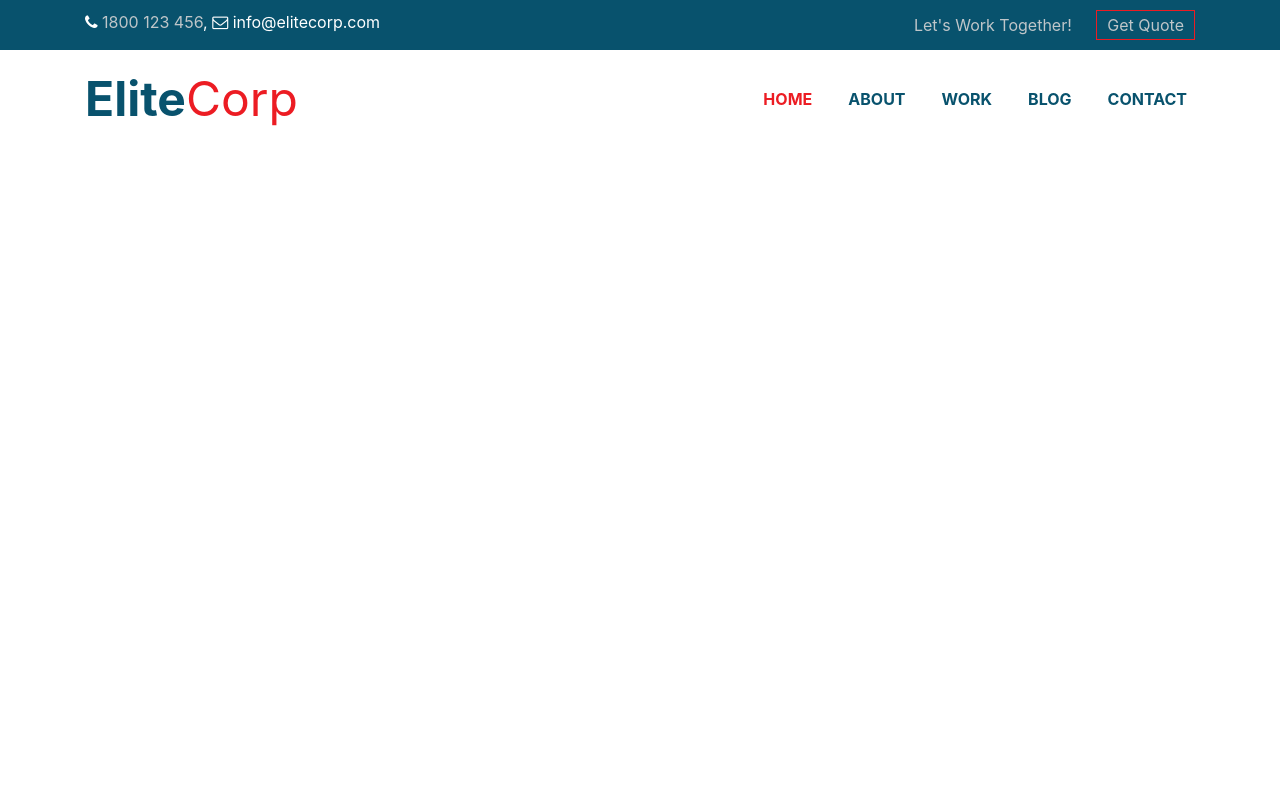
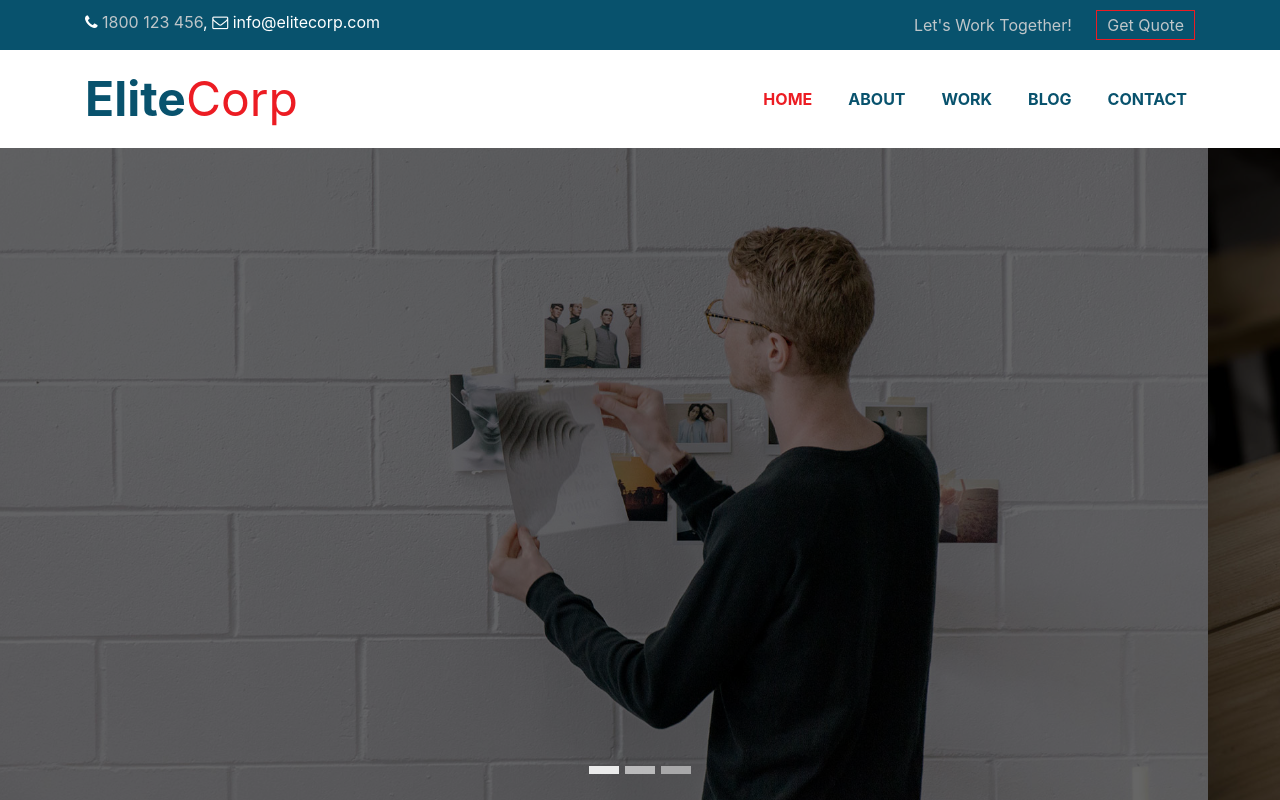
Before and after one commit to itsmar1/EliteCorp, a plain HTML site: page index.html in a window 1280 px wide. Drawn offline with nearby package versions, Linux system fonts and the light colour scheme.

Commit message:
Create Slider, Add Images

```diff
--- a/css/main.css
+++ b/css/main.css
@@ -55,3 +55,47 @@
 }
 
 /* End Navbar */
+
+
+
+/* Start Slider */
+
+.slider {
+    background-color: #DDD;
+}
+
+.slider .carousel-item {
+    -webkit-background-size: cover;
+    -moz-background-size: cover;
+    -o-background-size: cover;
+    background-size: cover;
+}
+
+.slider .carousel-one {
+    background-image: url('../img/slider01.jpg');
+}
+
+.slider .carousel-two {
+    background-image: url('../img/slider02.jpg');
+}
+
+.slider .carousel-three {
+    background-image: url('../img/slider03.jpg');
+}
+
+.slider .carousel-inner .overlay {
+    position: absolute;
+    width: 100%;
+    height: 100%;
+    left: 0;
+    top: 0;
+    background-color: rgba(0, 0, 0, .6);
+    z-index: 2;
+  }
+
+.slider .carousel-indicators li {
+    height: 8px;
+    cursor: pointer;
+}
+
+/* End Slider */
--- a/index.html
+++ b/index.html
@@ -59,8 +59,30 @@
       </nav>
     <!-- End Navbar -->
 
+    <!-- Start Slider -->
+    <div class="slider">
+      <div id="main-slider" class="carousel slide" data-ride="carousel">
+        <div class="carousel-inner">
+          <div class="overlay"></div>
+            <div class="carousel-item carousel-one active">
+            </div>
+            <div class="carousel-item carousel-two">
+            </div>
+            <div class="carousel-item carousel-three">
+          </div>
+        </div>
+        <ol class="carousel-indicators">
+          <li data-target="#main-slider" data-slide-to="0" class="active"></li>
+          <li data-target="#main-slider" data-slide-to="1"></li>
+          <li data-target="#main-slider" data-slide-to="2"></li>
+        </ol>
+      </div>
+    </div>
+    <!-- End Slider -->
+
     <script src="js/jquery-3.5.1.min.js"></script>
     <script src="https://cdn.jsdelivr.net/npm/popper.js@1.16.1/dist/umd/popper.min.js" integrity="sha384-9/reFTGAW83EW2RDu2S0VKaIzap3H66lZH81PoYlFhbGU+6BZp6G7niu735Sk7lN" crossorigin="anonymous"></script>
     <script src="js/bootstrap.min.js"></script>
+    <script src="js/main.js"></script>
 </body>
 </html>
--- /dev/null
+++ b/js/main.js
@@ -0,0 +1,8 @@
+$(function(){
+    'use strict';
+    // Adjust Slider Height
+    var WinH = $(window).height();
+    var Uph = $('.upper-bar').innerHeight();
+    var NavH = $('.navbar').innerHeight();
+    $('.slider .carousel-item').height( WinH - ( Uph + NavH ));
+});
```
Also changed, not shown: img/slider01.jpg (added), img/slider02.jpg (added), img/slider03.jpg (added).
